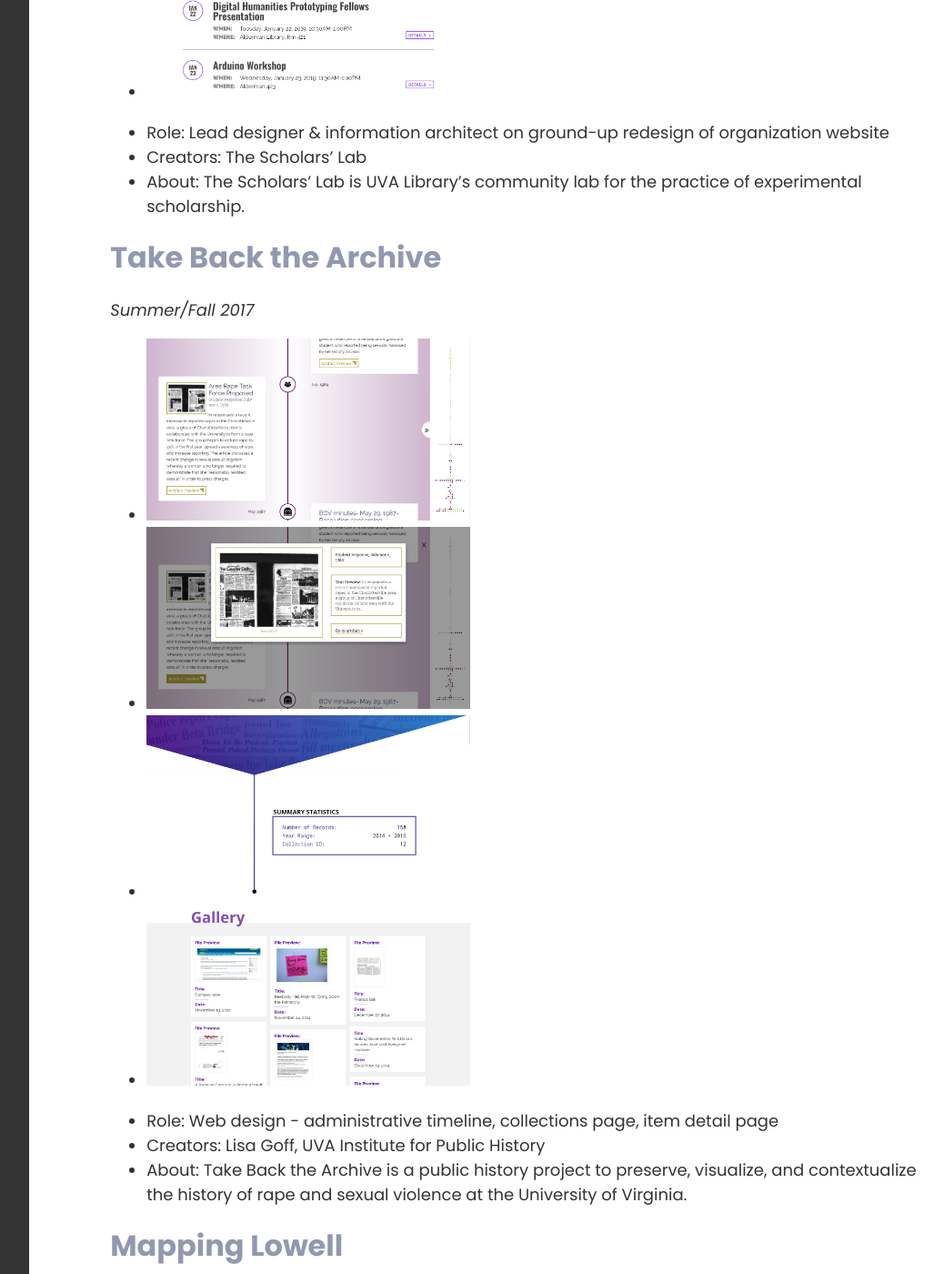
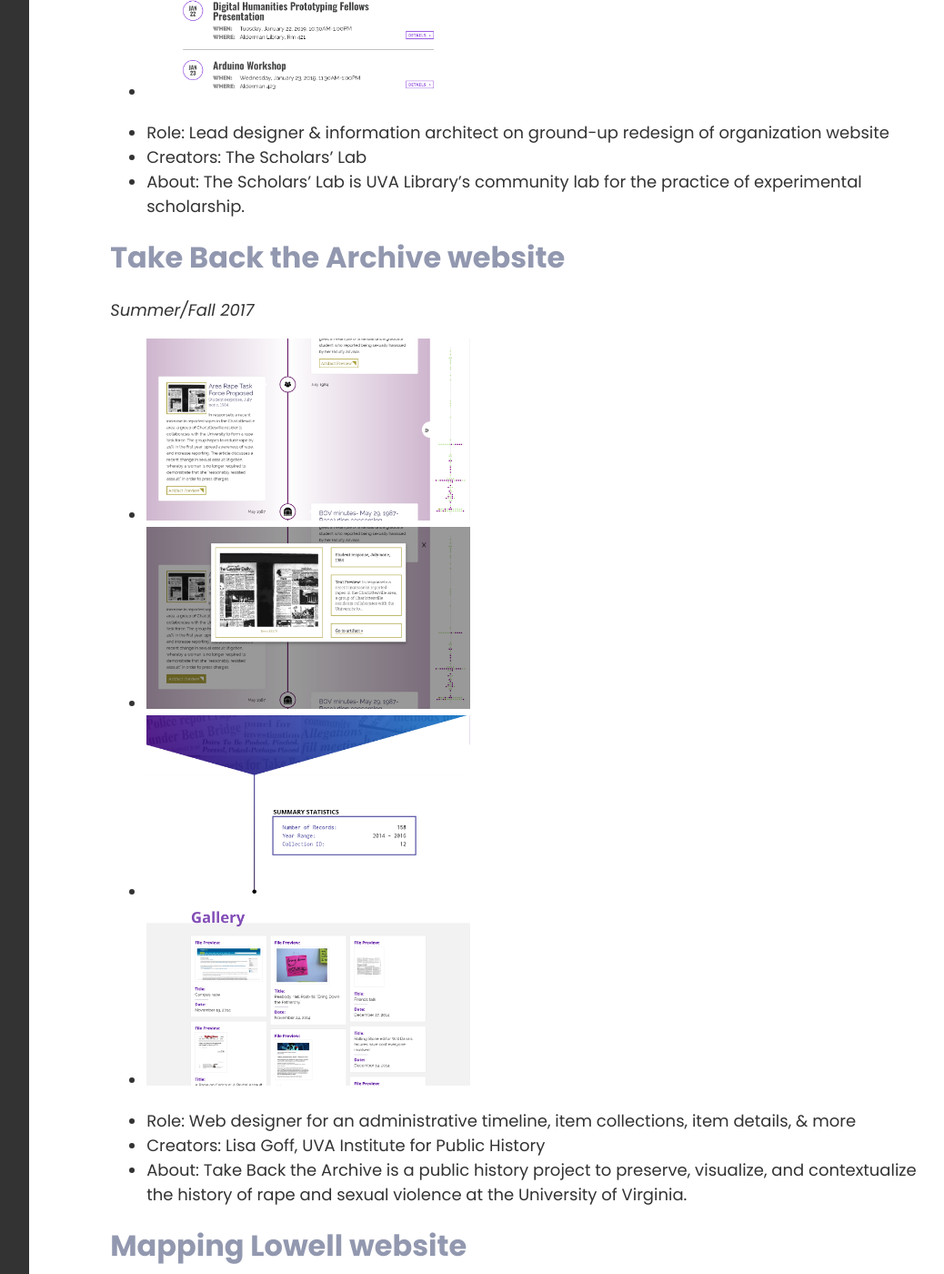
Before and after one commit to kbdonnally/katherinedoes.design, a Jekyll site: the page built from pages/fake/projects-html.md, in a window 1280 px wide and 1400 px high, scrolled down 1535 px. Shown: the whole window at 91% size, without its empty margins (181-1219 px from the left). Built offline with Jekyll 4.4.1, drawn with Linux system fonts in a browser that asks for light colours; some web fonts are replaced; some of the changed text lies outside the part shown.

Commit message:
Change wording of project titles & short-role fields

```diff
--- a/_data/projects.yml
+++ b/_data/projects.yml
@@ -1,10 +1,10 @@
 # Portfolio project data
 
-- name: Take Back the Archive
+- name: Take Back the Archive website
   order: 2
   date: Summer/Fall 2017
-  role: Web design - administrative timeline, collections page, item detail page
-  short-role: Web designer, various
+  role: Web designer for an administrative timeline, item collections, item details, & more
+  short-role: Web designer on historical timeline & item collections
   description: >-
     Take Back the Archive is a public history project to
     preserve, visualize, and contextualize the history of
@@ -22,11 +22,11 @@
     - https://github.com/scholarslab/takeback
     - https://github.com/kbdonnally/TBTA-timeline
 
-- name: Mapping Lowell
+- name: Mapping Lowell website
   order: 3
   date: Spring/Summer 2018
   role: Web design - menu, homepage, *Mapping Lowell* exhibit
-  short-role: Menu design, home page, & money exhibit
+  short-role: Web designer on homepage & interactive historical exhibit
   description: >-
     The *Historical Atlas of Lowell* maps the economic,
     political, social, and cultural history of Lowell,
@@ -41,11 +41,11 @@
   github:
     - https://github.com/kbdonnally/mapping-lowell
 
-- name: Scholars' Lab
+- name: Scholars' Lab website redesign
   order: 1
   date: Spring/Summer 2018
   role: Lead designer & information architect on ground-up redesign of organization website
-  short-role: Lead designer of website redesign
+  short-role: Lead designer
   description: >-
     The Scholars' Lab is UVA Library's community lab for the
     practice of experimental scholarship.
@@ -56,11 +56,11 @@
   github:
     - https://github.com/scholarslab/scholarslab.org
 
-- name: Puzzle Poesis
+- name: Puzzle Poesis website
   order: 4
   date: Fall 2018
   role: Web design - interactive Tetris-style top menu
-  short-role: Menu design
+  short-role: Web designer on Tetris-style menu
   description: >-
     UVa's Puzzle Poetry working group aims to treat poems as
     puzzles, isolate the substance of prosody, and apprehend
```
